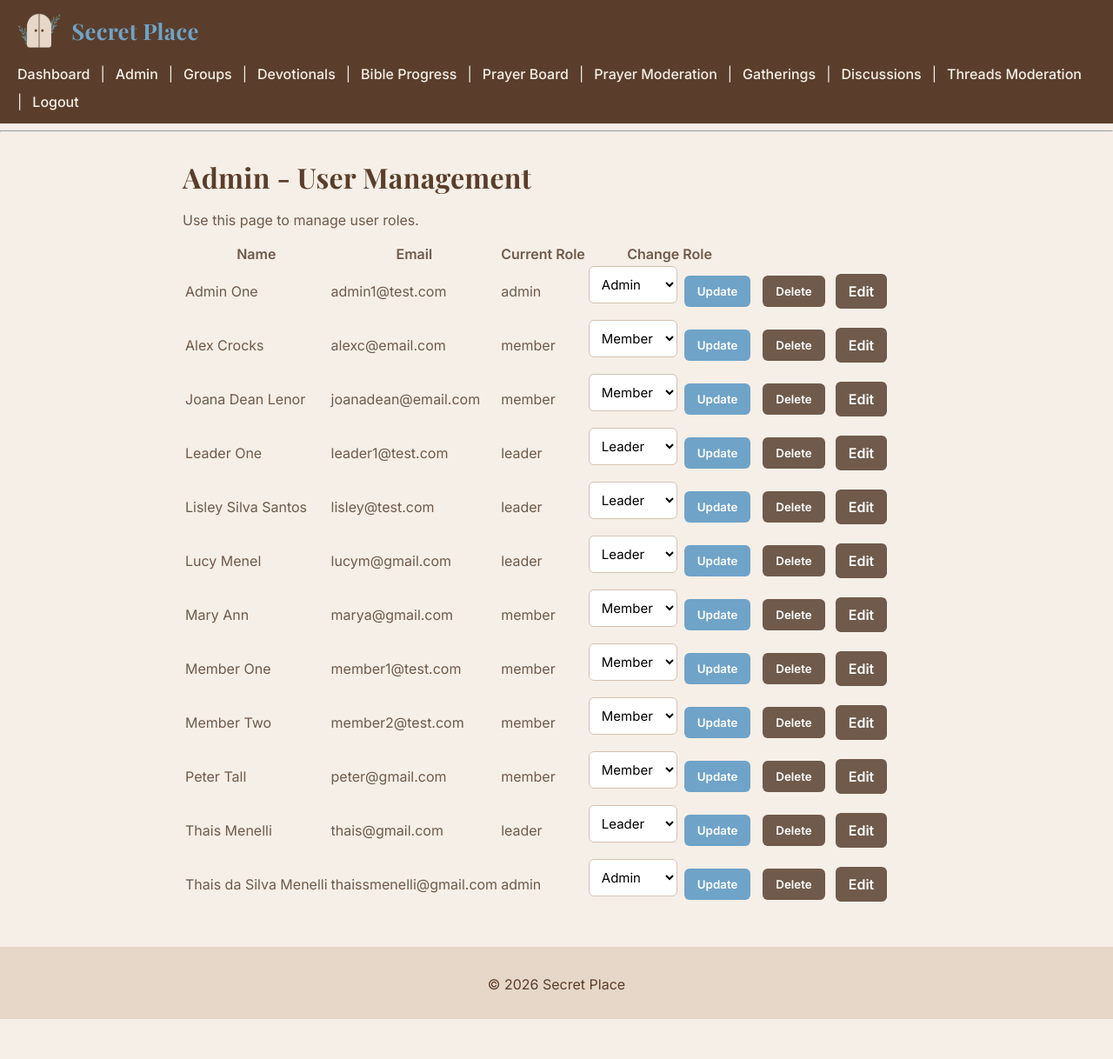
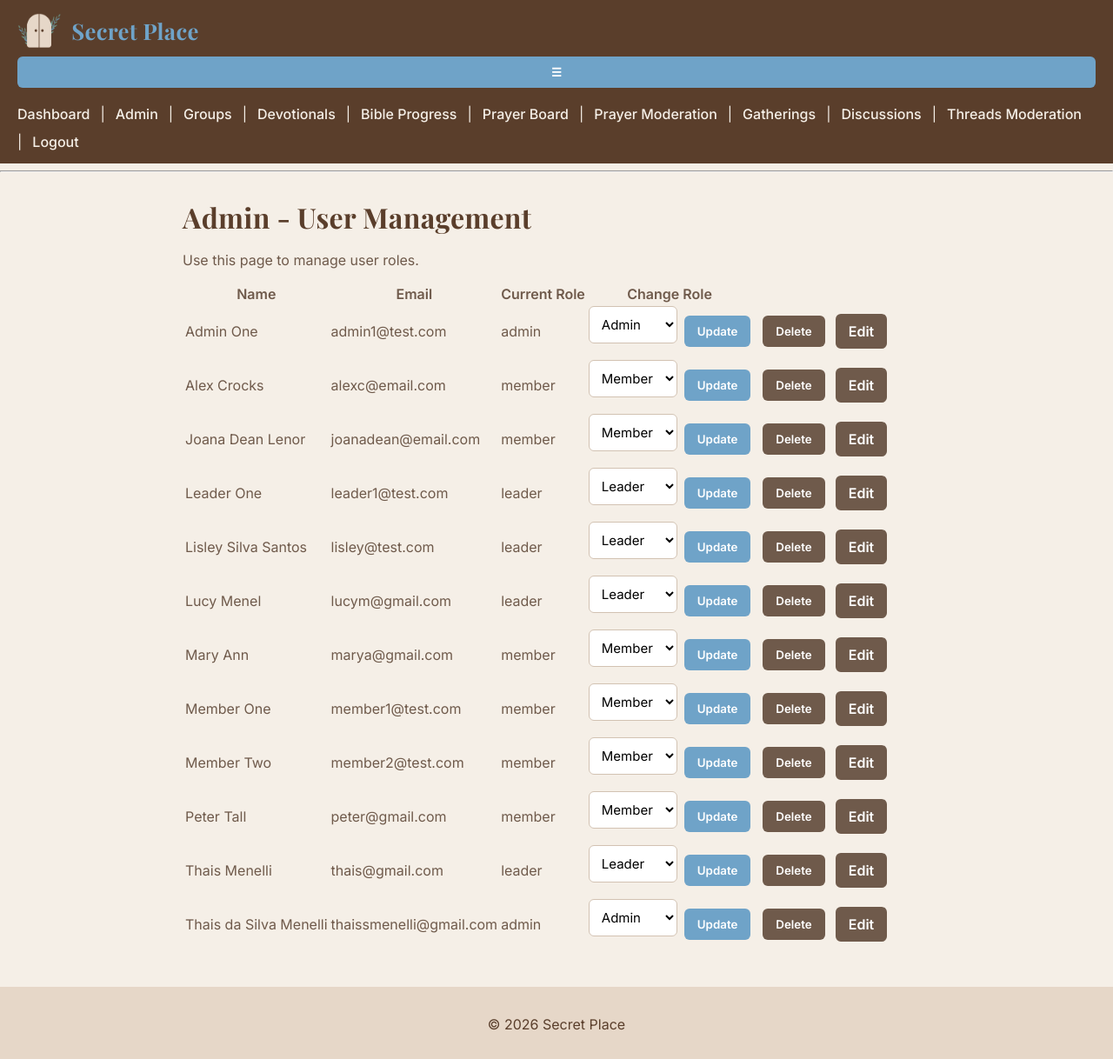
Before and after one commit to ThaisSMenelli/SecretPlace, a Flask app: page /admin/users in a window 1280 px wide. Shown: the whole page at 87% size. Before the commit the page ends 1172 px from the top, so only its background shows below. Run offline with Flask 3, Linux system fonts and the light colour scheme; a user stored in the database is signed in; data comes from the database, SQL or seed files in the repository.

Commit message:
Add files via upload

```diff
--- a/templates/layout.html
+++ b/templates/layout.html
@@ -1,106 +1,218 @@
 <!DOCTYPE html>
 <html lang="en">
+
 <head>
+
+    <!-- Character encoding for the webpage -->
     <meta charset="UTF-8">
+
+    <!-- Browser tab title -->
     <title>Secret Place</title>
 
-    <link rel="icon" href="{{ url_for('static', filename='images/favicon.ico') }}" type="image/x-icon">
-    <!-- Google Font -->
+    <!-- Website favicon displayed in the browser tab -->
+    <link rel="icon"
+          href="{{ url_for('static', filename='images/favicon.ico') }}"
+          type="image/x-icon">
+
+    <!-- Google Font connection setup -->
     <link rel="preconnect" href="https://fonts.googleapis.com">
     <link rel="preconnect" href="https://fonts.gstatic.com" crossorigin>
-    <link href="https://fonts.googleapis.com/css2?family=Inter:wght@400;500;600&family=Playfair+Display:wght@600;700&display=swap" rel="stylesheet">
 
-    <!-- Your CSS -->
-    <link rel="stylesheet" href="{{ url_for('static', filename='css/styles.css') }}">
+    <!-- Imported Google fonts used across the application -->
+    <link href="https://fonts.googleapis.com/css2?family=Inter:wght@400;500;600&family=Playfair+Display:wght@600;700&display=swap"
+          rel="stylesheet">
+
+    <!-- Main CSS stylesheet for the application -->
+    <link rel="stylesheet"
+          href="{{ url_for('static', filename='css/styles.css') }}">
+
 </head>
 
 <body>
 
-    <!--HEADER-->
+    <!-- HEADER -->
     <header class="main-header">
+
+        <!-- Logo and application title container -->
         <div class="logo-container">
-            <img src="{{ url_for('static', filename='images/logo_blue2.png') }}" alt="Secret Place Logo" class="logo">
+
+            <!-- Application logo -->
+            <img src="{{ url_for('static', filename='images/logo_blue2.png') }}"
+                 alt="Secret Place Logo"
+                 class="logo">
+
+            <!-- Application title -->
             <h1 class="app-title">Secret Place</h1>
+
         </div>
 
-            <nav class="main-nav">
+        <!-- Hamburger button for mobile screens -->
+        <button class="menu-toggle" id="menuToggle">
+            ☰
+        </button>
+
+        <!-- Main navigation menu -->
+        <nav class="main-nav" id="mainNav">
+
+            <!-- Navigation shown only when a user is logged in -->
             {% if session.get('user_id') %}
+
+                <!-- Dashboard link -->
                 <a href="{{ url_for('dashboard.dashboard') }}">Dashboard</a> |
+
+                <!-- Admin link displayed only for admin users -->
                 {% if session.get("user_role") == "admin" %}
                     <a href="{{ url_for('admin.admin_users') }}">Admin</a> |
                 {% endif %}
+
+                <!-- Group management and group viewing link -->
                 <a href="{{ url_for('groups.list_groups') }}">Groups</a> |
+
+                <!-- Devotionals page link -->
                 <a href="{{ url_for('devotionals.list_devotionals') }}">Devotionals</a> |
+
+                <!-- Bible progress tracker link -->
                 <a href="{{ url_for('bible.view_progress') }}">Bible Progress</a>  |
+
+                <!-- Prayer request board link -->
                 <a href="{{ url_for('prayer_requests.list_requests') }}">Prayer Board</a> |
+
+                <!-- Prayer moderation link for admins and group leaders -->
                 {% if session.get('user_role') in ['admin', 'leader'] %}
                     <a href="{{ url_for('prayer_requests.pending_requests') }}">Prayer Moderation</a>  |
                 {% endif %}
+
+                <!-- Gatherings page link -->
                 <a href="{{ url_for('gatherings.list_gatherings') }}">Gatherings</a> |
+
+                <!-- Discussions page link -->
                 <a href="{{ url_for('discussions.list_threads') }}">Discussions</a> |
+
+                <!-- Discussion moderation link for admins and group leaders -->
                 {% if session.get('user_role') in ['admin', 'leader'] %}
                     <a href="{{ url_for('discussions.pending_threads') }}">Threads Moderation</a>  |
                 {% endif %}
+
+                <!-- Logout link ends the current user session -->
                 <a href="{{ url_for('auth.logout') }}">Logout</a>
 
+            <!-- Navigation shown when no user is logged in -->
             {% else %}
+
+                <!-- Login page link -->
                 <a href="{{ url_for('auth.login') }}">Login</a>
+
+                <!-- Registration page link -->
                 <a href="{{ url_for('auth.register') }}">Register</a>
+
             {% endif %}
+
         </nav>
+
     </header>
+
     <hr>
 
-    <!--MAIN-->
+    <!-- MAIN CONTENT AREA -->
     <main class="container">
 
-        <!-- Flash messages -->
+        <!-- Flash message data passed from Flask to JavaScript modals -->
         {% with messages = get_flashed_messages(with_categories=true) %}
+
+            <!-- Check if any flash messages exist -->
             {% if messages %}
+
+                <!-- Hidden data container read by JavaScript to display alert modal -->
                 <div id="flashData"
                     data-message="{{ messages[0][1] }}"
                     data-category="{{ messages[0][0] }}">
                 </div>
+
             {% endif %}
+
         {% endwith %}
 
+        <!-- Child templates insert their page-specific content here -->
         {% block content %}
         {% endblock %}
+
     </main>
 
     <!-- FOOTER -->
     <footer class="footer">
+
+        <!-- Copyright text -->
         <p>© 2026 Secret Place</p>
+
     </footer>
-    <!-- Confirmation Modal -->
-    <div id="confirmModal" class="modal hidden">
+
+    <!-- CONFIRMATION MODAL -->
+    <div id="confirmModal"
+         class="modal hidden">
+
         <div class="modal-content">
 
+            <!-- Confirmation modal title -->
             <h3>Confirm Action</h3>
+
+            <!-- Confirmation message dynamically updated by JavaScript -->
             <p id="modalMessage">Are you sure?</p>
 
+            <!-- Confirmation modal buttons -->
             <div class="modal-actions">
-                <button id="confirmYes" class="button btn-danger">Yes</button>
-                <button id="confirmNo" class="button btn-secondary">Cancel</button>
+
+                <!-- Confirms the selected action -->
+                <button id="confirmYes"
+                        class="button btn-danger">
+
+                    Yes
+
+                </button>
+
+                <!-- Cancels the selected action -->
+                <button id="confirmNo"
+                        class="button btn-secondary">
+
+                    Cancel
+
+                </button>
+
             </div>
 
         </div>
+
     </div>
 
-    <!-- Alert Modal -->
-    <div id="alertModal" class="modal hidden">
+    <!-- ALERT MODAL -->
+    <div id="alertModal"
+         class="modal hidden">
+
         <div class="modal-content">
 
+            <!-- Alert modal title -->
             <h3>Notice</h3>
+
+            <!-- Alert message dynamically updated by JavaScript -->
             <p id="alertMessage"></p>
 
+            <!-- Alert close button -->
             <div class="modal-actions">
-                <button id="alertOk" class="button btn-primary">OK</button>
+
+                <button id="alertOk"
+                        class="button btn-primary">
+
+                    OK
+
+                </button>
+
             </div>
 
         </div>
+
     </div>
 
+    <!-- Main JavaScript file for alerts, confirmations, and front-end interactions -->
     <script src="{{ url_for('static', filename='js/script.js') }}"></script>
+
 </body>
 </html>
```
Lines whose indentation alone changed are shown as unchanged.
